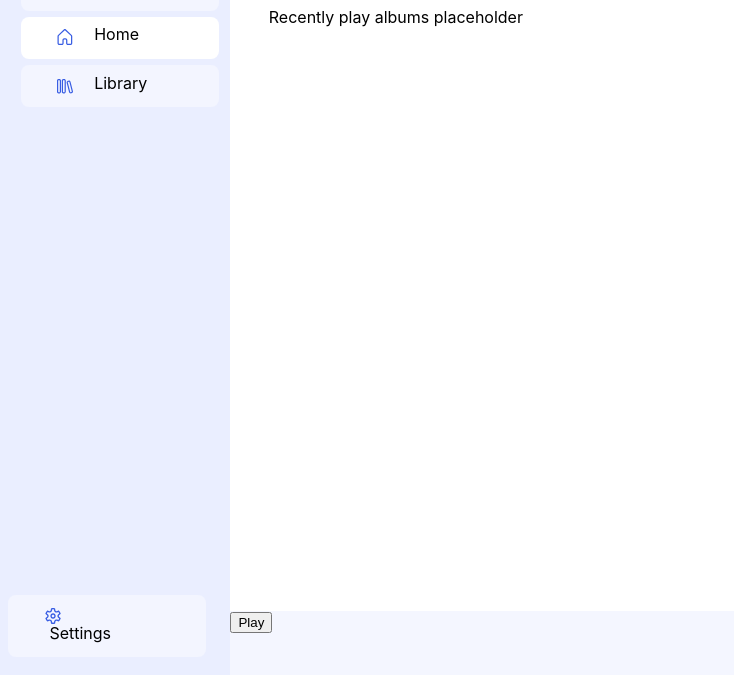
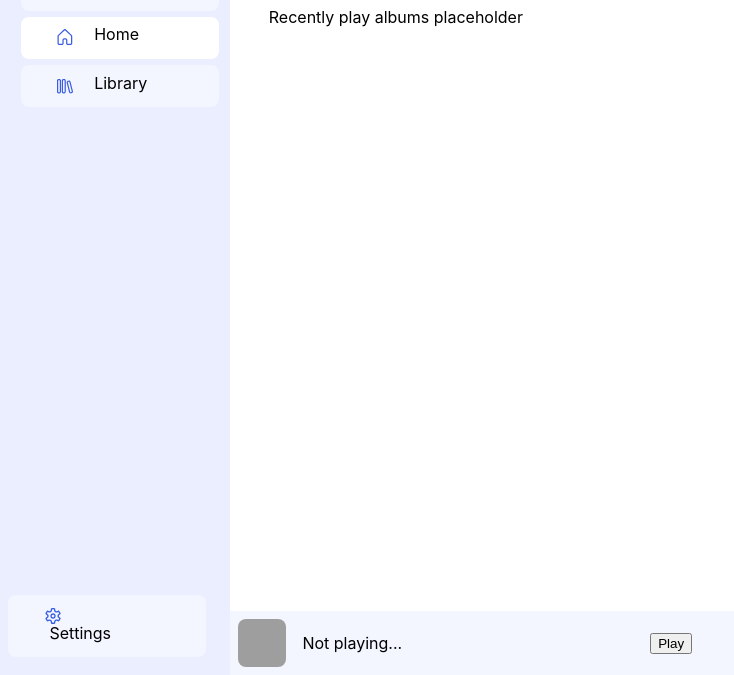
Before and after one commit to BetaPictoris/harmony, a React app: page / in a window 1280 px wide. Shown: the part 125-800 px from the top of the page, without its empty margins (0-734 px from the left). Built offline with nearby package versions, Linux system fonts and the light colour scheme; no server answers; grey boxes are pictures that could not be loaded.

Commit message:
Cleaned up MediaPlayer

```diff
--- a/app/components/MediaPlayer.js
+++ b/app/components/MediaPlayer.js
@@ -15,6 +15,7 @@ export default function MediaPlayer(props) {
       if (sessionStorage.getItem("currentSong") !== currentPlaying) {
         // Update currentPlaying
         setCurrentPlaying(sessionStorage.getItem("currentSong"));
+        document.querySelector("audio").play(); // Start playing
 
         // Fetch song data from API
         fetch(`/api/v1/songs/${sessionStorage.getItem("currentSong")}`)
@@ -43,13 +44,20 @@ export default function MediaPlayer(props) {
     <div className="mediaPlayer">
       <audio autoPlay={playing} src={`/api/v1/songs/${currentPlaying}/audio`} />
 
-      <div className="mediaPlayerInfo">
-        <div className="mediaPlayerInfoTitle">{song.id}</div>
-      </div>
+      <span className="mediaPlayerInfo">
+        <img
+          className="mediaPlayerInfoImg"
+          src={`/api/v1/songs/${song.Id}/cover`}
+          alt="Album Art"
+        />
+        <span className="mediaPlayerInfoTitle">
+          {song.Title ? song.Title : "Not playing..."}
+        </span>
+      </span>
 
-      <div className="mediaPlayerControls">
+      <span className="mediaPlayerControls">
         <button onClick={togglePlaying}> {playing ? "Pause" : "Play"} </button>
-      </div>
+      </span>
     </div>
   );
 }
--- a/app/components/styles/MediaPlayer.scss
+++ b/app/components/styles/MediaPlayer.scss
@@ -7,4 +7,35 @@ $height: 8vh;
   background-color: lighten($bg, 2%);
   height: $height;
   width: 100%;
+  display: flex;
+  justify-content: space-between;
+
+  .mediaPlayerInfo {
+    display: flex;
+    width: 40%;
+
+    .mediaPlayerInfoImg {
+      height: calc($height - 2vh);
+      width: calc($height - 2vh);
+      margin: 1vh;
+
+      border-radius: 8px;
+    }
+
+    .mediaPlayerInfoTitle {
+      margin: 1vh;
+      height: calc($height - 2vh);
+      width: calc(100% - #{$height});
+      display: flex;
+      justify-content: space-between;
+      align-items: center;
+    }
+  }
+
+  .mediaPlayerControls {
+    width: 60%;
+    display: flex;
+    justify-content: space-between;
+    align-items: center;
+  }
 }
```
